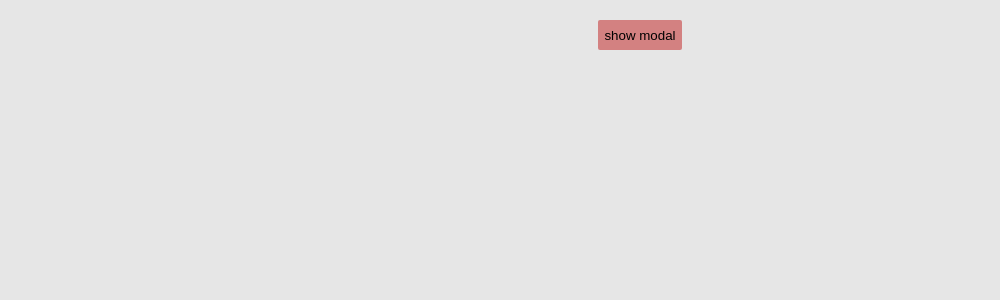
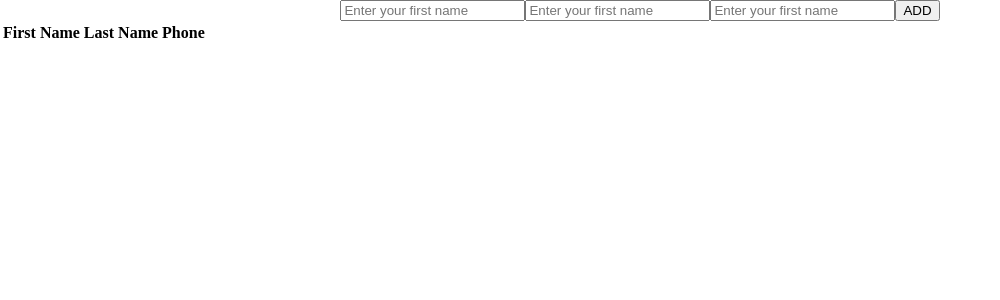
Before and after one commit to ajaykumar-21/Machine-Coding-Questions, a React (Create React App) app: page / in a window 1280 px wide. Shown: the top 300 px of the page, without its empty margins (0-1000 px from the left). Built offline with nearby package versions, Linux system fonts and the light colour scheme.

Commit message:
create user table component

```diff
--- a/src/App.js
+++ b/src/App.js
@@ -1,12 +1,12 @@
 import "./App.css";
 // import Practics from "./components/Practics/Practics";
-import Modal from "./components/Modal/Modal";
+import UserTable from "./components/UserTable/UserTable";
 
 function App() {
   return (
     <div className="App">
       {/* <Practics /> */}
-      <Modal />
+      <UserTable />
     </div>
   );
 }
--- a/src/components/Modal/Modal.js
+++ b/src/components/Modal/Modal.js
@@ -8,7 +8,10 @@ function Modal() {
       <button onClick={() => setShow(true)}>
         {show ? "hide" : "show"} modal
       </button>
-      <div className={styles.backdrop} onClick={() => setShow(false)}>
+      <div
+        className={`${styles.backdrop} ${show ? styles.backDropColor : ""}`}
+        onClick={() => setShow(false)}
+      >
         {show && (
           <div className={`${styles.wrapper} ${show ? styles.active : ""}`}>
             <div className={styles.header}>
--- a/src/components/Modal/Modal.module.css
+++ b/src/components/Modal/Modal.module.css
@@ -75,7 +75,10 @@ button {
   position: fixed;
   width: 100vw;
   height: 100vh;
-  background-color: rgb(230, 230, 230);
   top: 0;
   z-index: -1;
 }
+
+.backdrop.backDropColor {
+  background-color: rgb(196, 190, 190);
+}
--- /dev/null
+++ b/src/components/UserTable/UserTable.js
@@ -0,0 +1,89 @@
+import React, { useEffect, useState } from "react";
+
+function UserTable() {
+  const [users, setUsers] = useState({
+    firstName: "",
+    lastName: "",
+    phone: "",
+  });
+  const [userList, setUserList] = useState([]);
+
+  useEffect(() => {
+    localStorage.setItem("users", JSON.stringify(userList));
+  }, [userList]);
+
+  useEffect(() => {
+    const data = JSON.parse(localStorage.getItem("users")) || [];
+    if (data) {
+      setUserList(data);
+    }
+  }, []);
+
+  const handleSubmit = (e) => {
+    if (users.firstName && users.lastName && users.phone) {
+      e.preventDefault();
+      setUserList((prevList) => [...prevList, users]);
+      setUsers({ firstName: "", lastName: "", phone: "" });
+    }
+    // alert("submitted successfully");
+  };
+
+  const handleChange = (e) => {
+    const { name, value } = e.target;
+    setUsers((prevData) => ({
+      ...prevData,
+      [name]: value,
+    }));
+  };
+  console.log(userList);
+  return (
+    <>
+      <div>
+        <form onSubmit={handleSubmit}>
+          <input
+            type="text"
+            name="firstName"
+            placeholder="Enter your first name"
+            onChange={handleChange}
+          />
+          <input
+            type="text"
+            name="lastName"
+            placeholder="Enter your first name"
+            onChange={handleChange}
+          />
+          <input
+            type="number"
+            name="phone"
+            placeholder="Enter your first name"
+            onChange={handleChange}
+          />
+          <button type="submit">ADD</button>
+        </form>
+      </div>
+      <div>
+        <table>
+          <thead>
+            <tr>
+              <th>First Name</th>
+              <th>Last Name</th>
+              <th>Phone</th>
+            </tr>
+          </thead>
+          <tbody>
+            {userList.length > 0 &&
+              userList.map((user, idx) => (
+                <tr key={idx}>
+                  <td>{user.firstName}</td>
+                  <td>{user.lastName}</td>
+                  <td>{user.phone}</td>
+                </tr>
+              ))}
+          </tbody>
+        </table>
+      </div>
+    </>
+  );
+}
+
+export default UserTable;
```
Also changed, not shown: src/components/UserTable/UserTable.Module.css (added).
